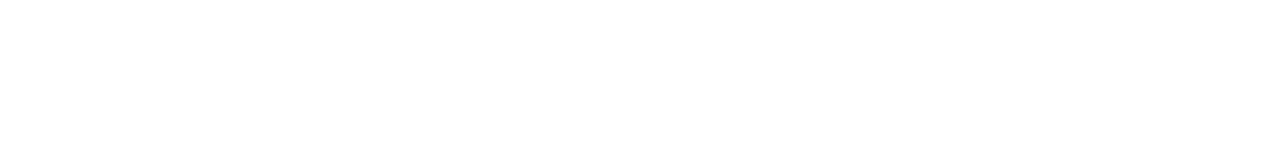
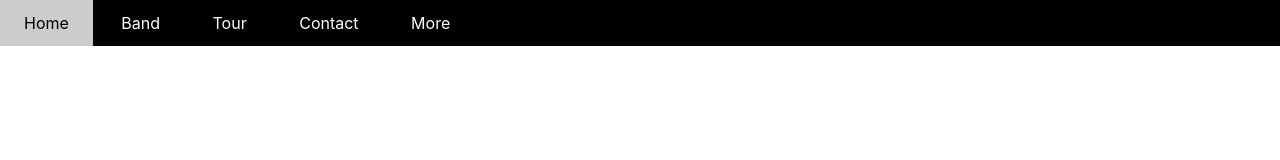
Before and after one commit to duy-tinhh/w3band, a plain HTML site: page index.html in a window 1280 px wide. Drawn offline with Linux system fonts and the light colour scheme.

Commit message:
Create Header CSS

```diff
--- a/assets/css/style.css
+++ b/assets/css/style.css
@@ -0,0 +1,61 @@
+/* Reset Style  */
+* {
+    padding: 0;
+    margin: 0;
+    box-sizing: border-box;
+}
+
+html {
+    font-family: -apple-system, BlinkMacSystemFont, 'Segoe UI', Roboto, Oxygen, Ubuntu, Cantarell, 'Open Sans', 'Helvetica Neue', sans-serif;
+}
+/*
+    1. Vị trí
+    2. Kích thước (width, height)
+    3. Màu sắc
+    4.Kiểu dáng ( kiểu chữ, hình tròn, hình vuông....)
+*/
+
+
+
+#header {
+    height: 46px;
+    background-color: #000;
+}
+
+#nav {
+
+}
+
+#nav li {
+    display:  inline-block;
+
+}
+
+#nav li a {
+    color: #fff;
+    text-decoration: none;
+    line-height: 46px;
+    padding: 0 24px;
+    display: inline-block;
+}
+
+#nav li:hover a {
+    color: #000;
+    background-color: #ccc;
+}
+
+#nav .subnav {
+    display: none;
+}
+
+#slider {
+
+}
+
+#content {
+
+}
+
+#footer {
+
+}
--- a/index.html
+++ b/index.html
@@ -10,7 +10,20 @@
 <body>
     <div id="main">
         <div id="header">
-
+            <ul id="nav">
+                <li><a href="">Home</a></li>
+                <li><a href="">Band</a></li>
+                <li><a href="">Tour</a></li>
+                <li><a href="">Contact</a></li>
+                <li>
+                    <a href="">More</a>
+                    <ul class="subnav">
+                        <li><a href="">Merchandise</a></li>
+                        <li><a href="">Extras</a></li>
+                        <li><a href="">Media</a></li>
+                    </ul>
+                </li>
+            </ul>
         </div>
 
         <div id="slider">
```
